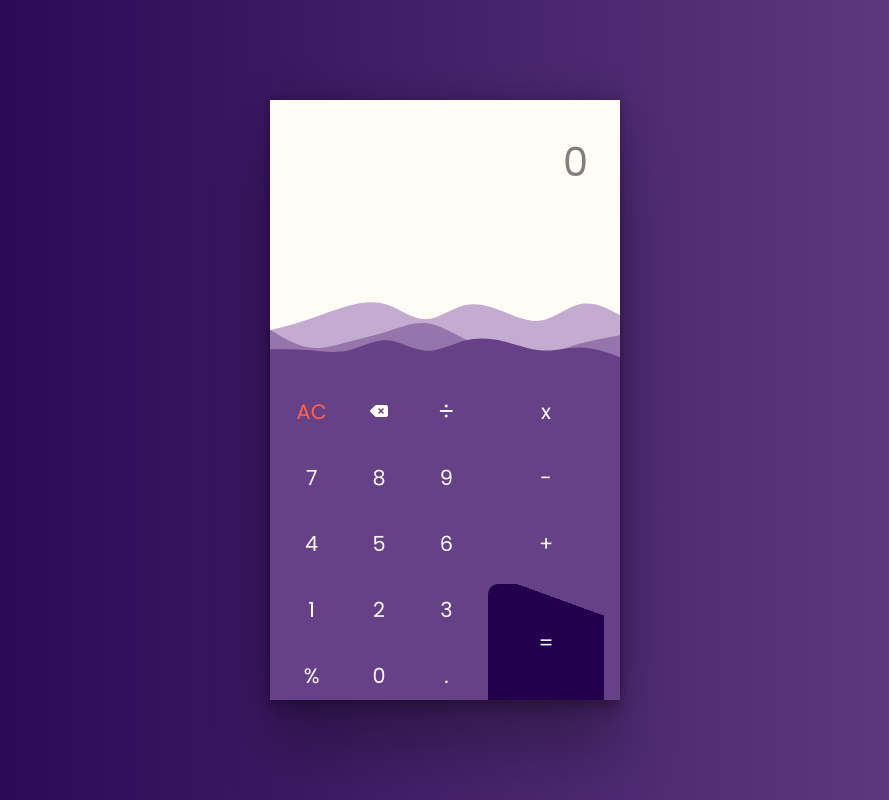
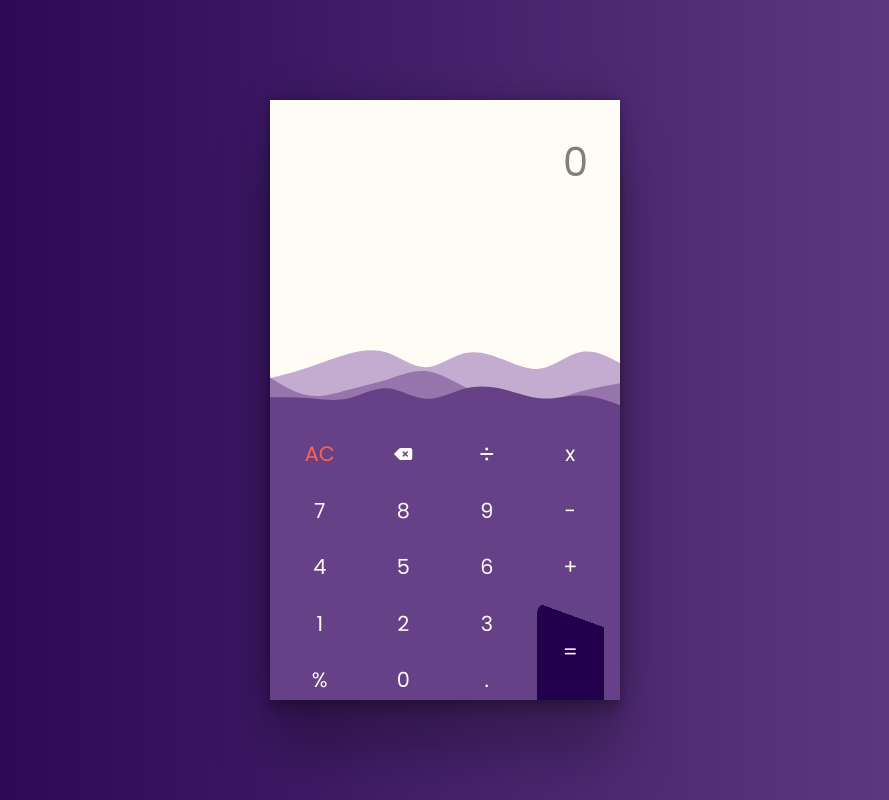
Before and after one commit to BinayKumarLahiri/Calculator, a plain HTML site: page index.html in a window 1280 px wide. Shown: the whole page, without its empty margins (195-1084 px from the left). Drawn offline with nearby package versions, Linux system fonts and the light colour scheme.

Commit message:
Changed the Button styles to improve resonsibility

```diff
--- a/style.css
+++ b/style.css
@@ -106,8 +106,8 @@ body{
     color: tomato;
 }
 button{
-    width: 50px;
-    aspect-ratio: 1/1;
+    /* width: 50px;
+    aspect-ratio: 1/1; */
     justify-self: center;
     border: none;
     outline: none;
```
